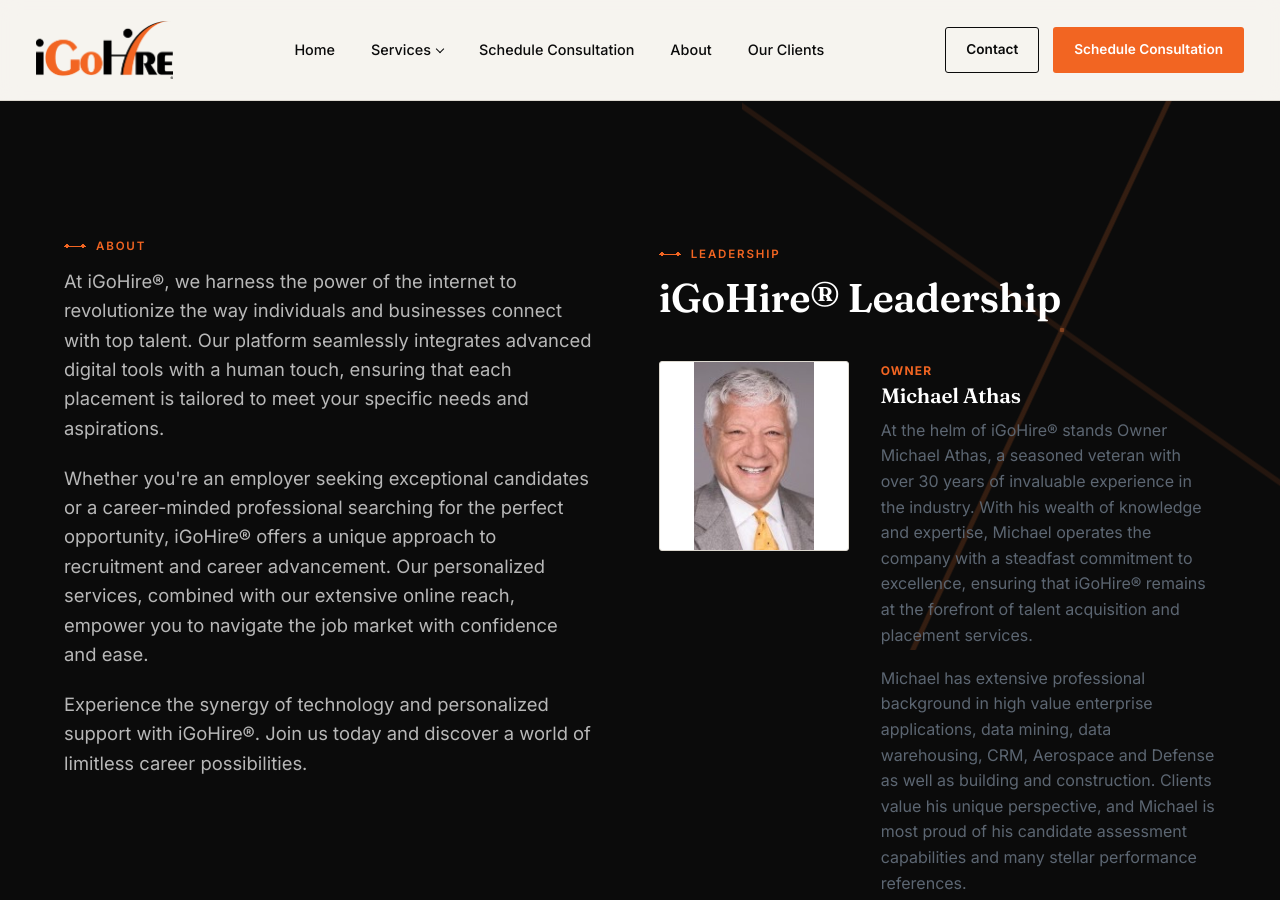
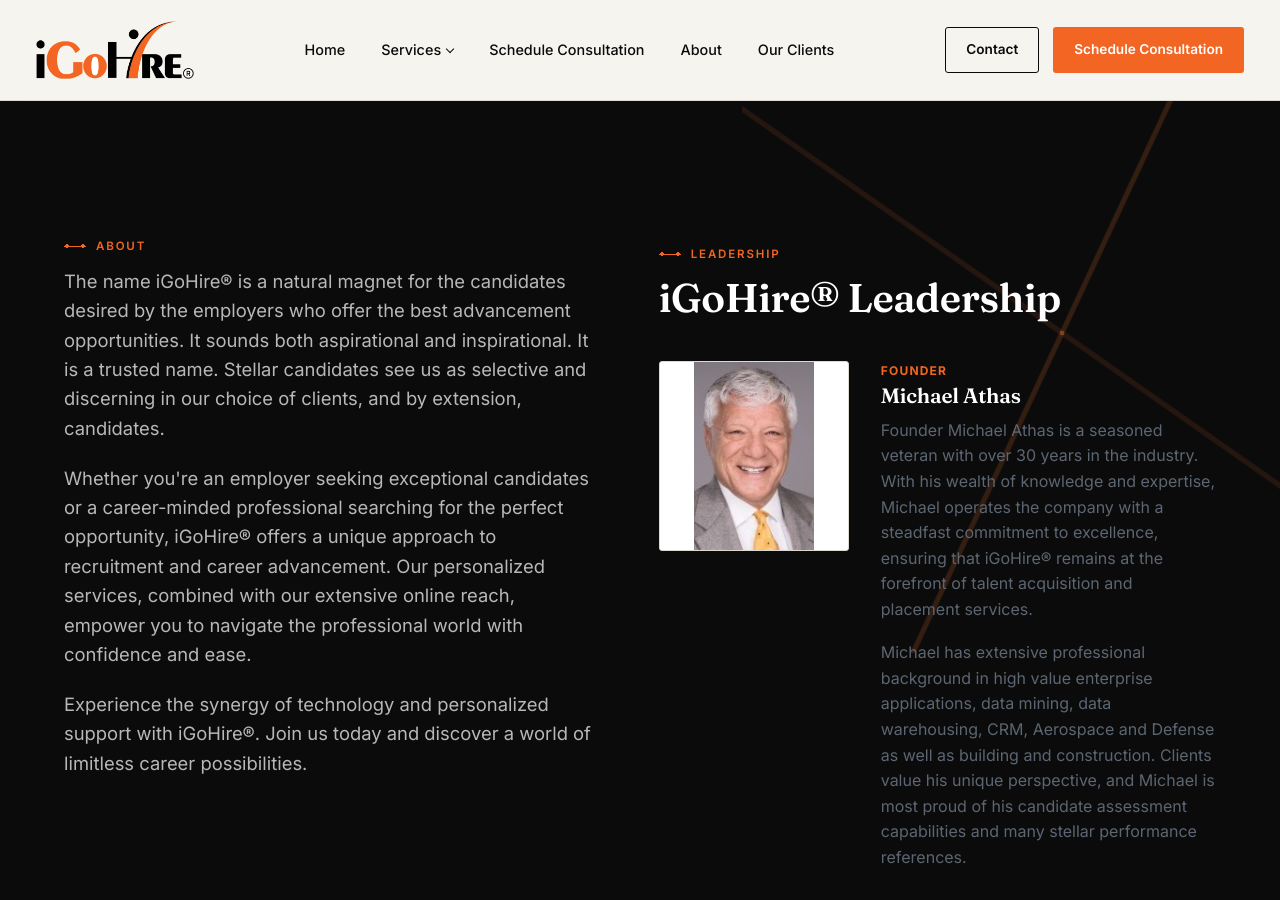
Before and after one commit to Yieldhouse/iGoHire, a Jekyll site: the page built from about.html, in a window 1280 px wide and 900 px high. Built offline with Jekyll 4.4.1, drawn with Linux system fonts in a browser that asks for light colours.

Commit message:
Add files via upload

```diff
--- a/about.html
+++ b/about.html
@@ -9,8 +9,8 @@
   <div class="wrap hero-split">
     <div class="hero-content">
       <span class="eyebrow">About</span>
-      <p class="lede">At iGoHire&reg;, we harness the power of the internet to revolutionize the way individuals and businesses connect with top talent. Our platform seamlessly integrates advanced digital tools with a human touch, ensuring that each placement is tailored to meet your specific needs and aspirations.</p>
-      <p class="lede">Whether you're an employer seeking exceptional candidates or a career-minded professional searching for the perfect opportunity, iGoHire&reg; offers a unique approach to recruitment and career advancement. Our personalized services, combined with our extensive online reach, empower you to navigate the job market with confidence and ease.</p>
+      <p class="lede">The name iGoHire&reg; is a natural magnet for the candidates desired by the employers who offer the best advancement opportunities. It sounds both aspirational and inspirational. It is a trusted name. Stellar candidates see us as selective and discerning in our choice of clients, and by extension, candidates.</p>
+      <p class="lede">Whether you're an employer seeking exceptional candidates or a career-minded professional searching for the perfect opportunity, iGoHire&reg; offers a unique approach to recruitment and career advancement. Our personalized services, combined with our extensive online reach, empower you to navigate the professional world with confidence and ease.</p>
       <p class="lede">Experience the synergy of technology and personalized support with iGoHire&reg;. Join us today and discover a world of limitless career possibilities.</p>
     </div>
     <div class="hero-body">
@@ -19,9 +19,9 @@
       <div class="person" style="border-top:none; padding-top:0;">
         <div class="avatar"><img src="{{ '/assets/img/michael-athas.png' | relative_url }}" alt="Michael Athas"></div>
         <div>
-          <div class="role">Owner</div>
+          <div class="role">Founder</div>
           <h3>Michael Athas</h3>
-          <p>At the helm of iGoHire&reg; stands Owner Michael Athas, a seasoned veteran with over 30 years of invaluable experience in the industry. With his wealth of knowledge and expertise, Michael operates the company with a steadfast commitment to excellence, ensuring that iGoHire&reg; remains at the forefront of talent acquisition and placement services.</p>
+          <p>Founder Michael Athas is a seasoned veteran with over 30 years in the industry. With his wealth of knowledge and expertise, Michael operates the company with a steadfast commitment to excellence, ensuring that iGoHire&reg; remains at the forefront of talent acquisition and placement services.</p>
           <p>Michael has extensive professional background in high value enterprise applications, data mining, data warehousing, CRM, Aerospace and Defense as well as building and construction. Clients value his unique perspective, and Michael is most proud of his candidate assessment capabilities and many stellar performance references.</p>
         </div>
       </div>
--- a/our-clients.html
+++ b/our-clients.html
@@ -45,7 +45,7 @@
 
 <section class="cta-band">
   <div class="wrap">
-    <h2>Join our esteemed roster of clients and experience the difference that iGoHire&reg; can make for your business.</h2>
+    <h2>Become a client and experience the difference that iGoHire&reg; can make for your business.</h2>
     <div class="btn-group">
       <a href="https://forms.fillout.com/t/mTm1Q4jFHHus" class="btn btn-primary" target="_blank" rel="noopener">Schedule Your Consultation</a>
       <a href="{{ '/contact/' | relative_url }}" class="btn btn-outline">Contact Us</a>
```
Also changed, not shown: schedule-consultation.html (+4 -10 lines), assets/img/logo-dark-bg.png, assets/img/logo-light-bg.png.
